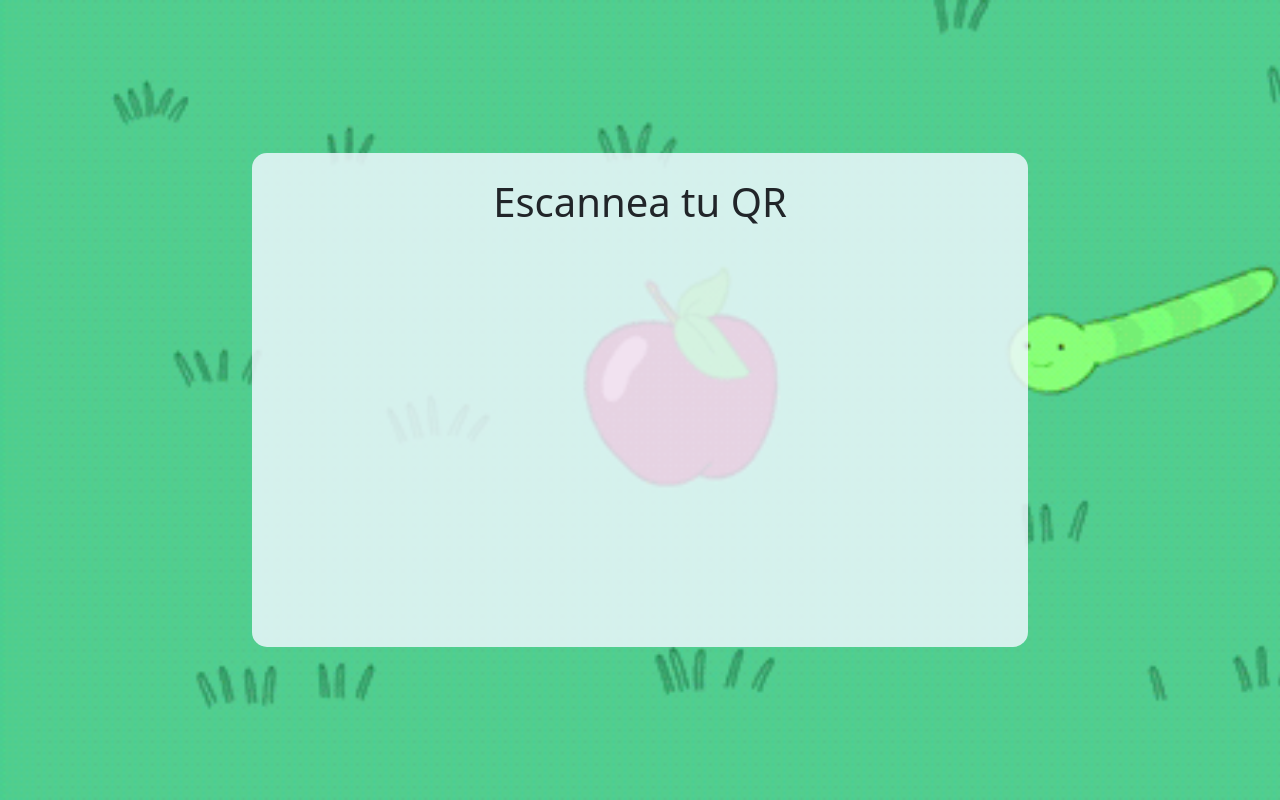
After one commit to Christianguarnerosx/Antiacosoalm, a PHP site: page /iniciodinamicoescanearqr.php in a window 1280 px wide. The commit adds this page. Run offline with PHP 8.4, Linux system fonts and the light colour scheme; some libraries are stand-ins or nearby versions.

Commit message:
Escanear qr terminado, Modificar Iniciodinamico

```diff
--- a/Cliente/Tipodeiniciosesion.php
+++ b/Cliente/Tipodeiniciosesion.php
@@ -18,7 +18,7 @@
     <div class="container-fluid centrar fondo" id="contenedor-tiposesion"> <!--Se utiliza el body para ponerle un fondo de imagen a toda la pantalla-->
         <div class="row txt-blanco"> <!--Se utiliza centrar-vertical para poder darle un margen a lo alto-->
 
-            <a href="Iniciodinamico.php" class="col opciontiposesion decoracion-no txt-blanco borde-r-m"> <!-- OJO  Un a con clase COL para manejar las tarjetas como a con links (abajo). Las dos columnas en donde cada una albergara una tarjeta--> <!--Tarjeta 1 aqui se declara el fondo de la tarjeta-->
+            <a href="iniciodinamicoescanearqr.php" class="col opciontiposesion decoracion-no txt-blanco borde-r-m"> <!-- OJO  Un a con clase COL para manejar las tarjetas como a con links (abajo). Las dos columnas en donde cada una albergara una tarjeta--> <!--Tarjeta 1 aqui se declara el fondo de la tarjeta-->
                 <div class="row filatextotiposesion">
                     <h1 class="titulo-m">Inicio dinámico</h1>
                     <p class="text-m">En este inicio necesitarás de tu cara o tu QR para iniciar sesión</p>
--- a/Cliente/css/estilos.css
+++ b/Cliente/css/estilos.css
@@ -588,6 +588,18 @@ Asi logras evadir lo de position y z index en los elementos*/
   margin-left: -30px;
 }
 
+/*---------------------------------------------------------------------------------------------------------------INICIO NORMAL alum--------------------*/
+.contenedor-iniciodinamico {
+  background-repeat: no-repeat;
+  background-size: cover;
+  height: 100vh;
+}
+
+.camaraqr{
+  height: auto;
+  width: 800px;
+}
+
 /*------------------------------------------------------------------------------------------------------------- RECUPERAR PASS*/
 /*Aun no fueron necesarios estilos propios pero si se ocupan aqui ponerlos*/
 /*Cierre recuperar pas*/
--- /dev/null
+++ b/Cliente/iniciodinamicoescanearqr.php
@@ -0,0 +1,43 @@
+<!doctype html>
+<html lang="en">
+
+<head>
+    <!-- Required meta tags -->
+    <meta charset="utf-8">
+    <meta name="viewport" content="width=device-width, initial-scale=1">
+
+    <!-- Bootstrap CSS -->
+    <link href="https://cdn.jsdelivr.net/npm/bootstrap@5.3.1/dist/css/bootstrap.min.css" rel="stylesheet" integrity="sha384-4bw+/aepP/YC94hEpVNVgiZdgIC5+VKNBQNGCHeKRQN+PtmoHDEXuppvnDJzQIu9" crossorigin="anonymous">
+
+    <!-- Enlace al archivo CSS separado que importa los estilos -->
+    <link href="css/estilos.css" rel="stylesheet">
+
+    <script src="https://cdn.jsdelivr.net/npm/jsqr@1.4.0/dist/jsQR.min.js"></script>
+
+    <title>Inicia sesion</title>
+</head>
+
+<body> <!--Se utiliza el contenedor para darle un fondo de imagen-->
+    <div class="container-fluid fondo contenedor-iniciodinamico centrar">
+        <section class="blanco-transparente borde-r-c centrar alinear-center">
+            <div class="col ">
+                <div class="row espacio-top-c">
+                    <h1>Escannea tu QR</h1>
+                </div>
+                <div class="row espacio-top-m espacio-top-c">
+                    <video id="qr-video" class="camaraqr" autoplay></video>
+                    <p class=" display-no">ID: <span id="id-display"></span></p>
+                </div>
+            </div>
+
+        </section>
+    </div>
+
+    <!-- Option 1: Bootstrap Bundle with Popper -->
+    <script src="https://cdn.jsdelivr.net/npm/bootstrap@5.3.1/dist/js/bootstrap.bundle.min.js" integrity="sha384-HwwvtgBNo3bZJJLYd8oVXjrBZt8cqVSpeBNS5n7C8IVInixGAoxmnlMuBnhbgrkm" crossorigin="anonymous"></script>
+
+    <script src="js/leer_qrinicio.js"></script>
+
+</body>
+
+</html>
--- a/Cliente/js/leer_qrinicio.js
+++ b/Cliente/js/leer_qrinicio.js
@@ -26,32 +26,14 @@ document.addEventListener("DOMContentLoaded", function () {
                 const id = code.data;
                 idDisplay.textContent = id;
 
-                // Envía el ID a otra interfaz (puedes ajustar esto según tus necesidades)
-                enviarIdAOtraInterfaz(id);
+                alert("Se obtuvo" + id);
+
+                mandarusuario(id);
             }
         }, 1000);
     });
+});
 
-    function enviarIdAOtraInterfaz(id) {
-        // Puedes redirigir a otra página pasando el ID como parámetro en la URL o usar AJAX
-        // Ejemplo de redirección:
-        // window.location.href = 'otra_interfaz.php?id=' + id;
-
-        // Ejemplo de AJAX (requiere una función de manejo de AJAX, aquí se utiliza la función fetch):
-        fetch('otra_interfaz.php', {
-            method: 'POST',
-            headers: {
-                'Content-Type': 'application/json',
-            },
-            body: JSON.stringify({ id: id }),
-        })
-        .then(response => response.json())
-        .then(data => {
-            console.log('Respuesta del servidor:', data);
-            // Puedes manejar la respuesta del servidor según tus necesidades
-        })
-        .catch(error => {
-            console.error('Error en la solicitud AJAX:', error);
-        });
-    }
-});
+function mandarusuario(id) {
+    window.location.href = 'iniciodinamico.php?id=' + id;
+}
--- a/Servidor/funciones_session/session_generarqr.php
+++ b/Servidor/funciones_session/session_generarqr.php
@@ -1,4 +1,4 @@
-<?php
+<?php /*Utilizada para obtener qr en menu/paginaprincipal */
 /*Se importa la biblioteca PHP QR Code*/
 require '../Servidor/lib/phpqrcode/qrlib.php';
 
@@ -15,7 +15,7 @@ $consulta = mysqli_query($conexion, $query);
 if (mysqli_num_rows($consulta) > 0) {
     $row = mysqli_fetch_array($consulta);
     $usuario = $row['id_usuario'];
-    $contraseña = $row['contraseña'];
+    /* $contraseña = $row['contraseña']; se hace asi y no solo se manda a traer la variables session por si necesitan otras cosas para enviar por qr del usuario
 
 
     /*Nombre del archivo donde se guardará el código QR (puedes ajustar esto según tus necesidades)*/
```
Also changed, not shown: Cliente/Iniciodinamico.php (+60 -11 lines), Servidor/subirreporte.php (deleted), 1 other file.
